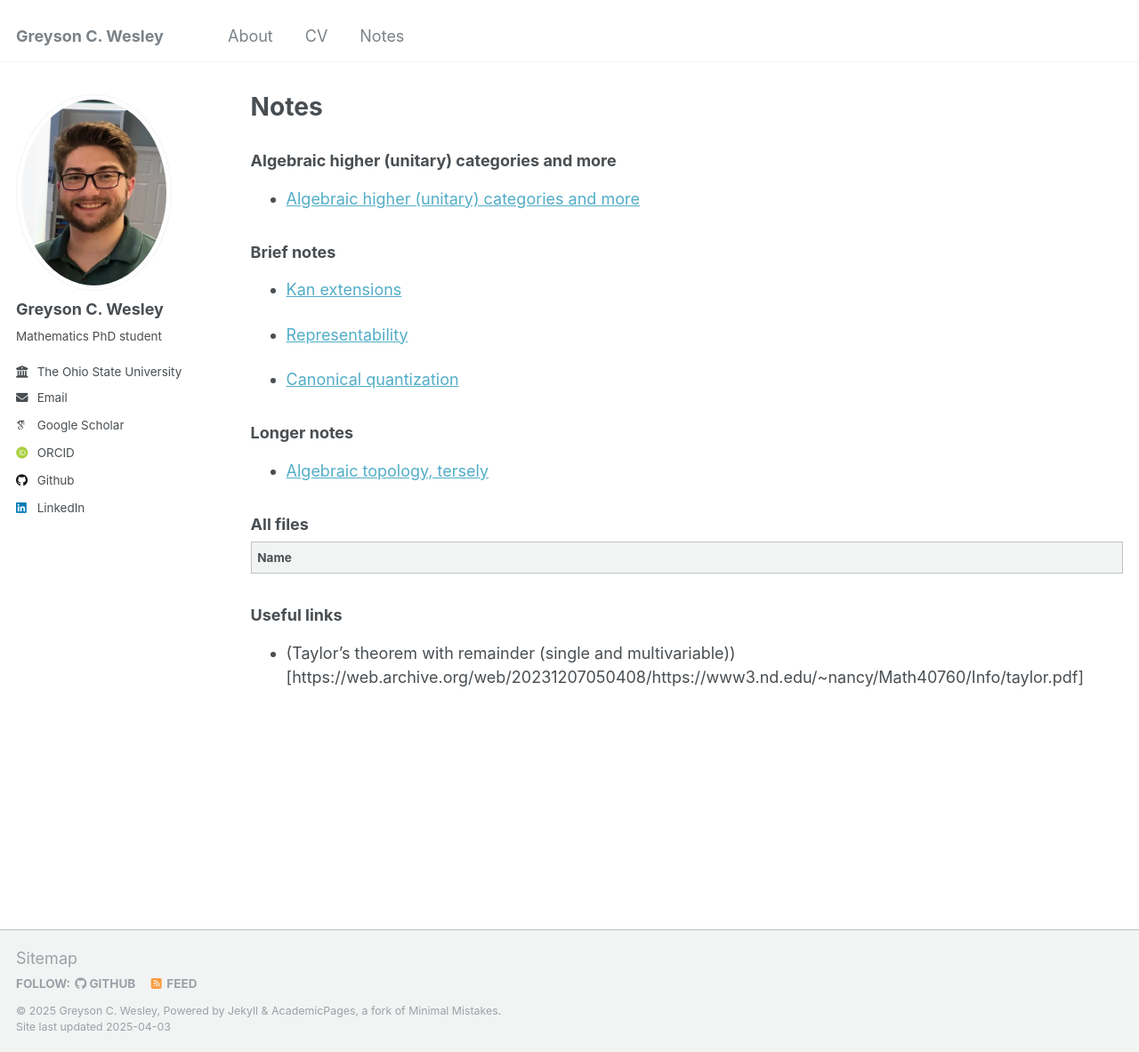
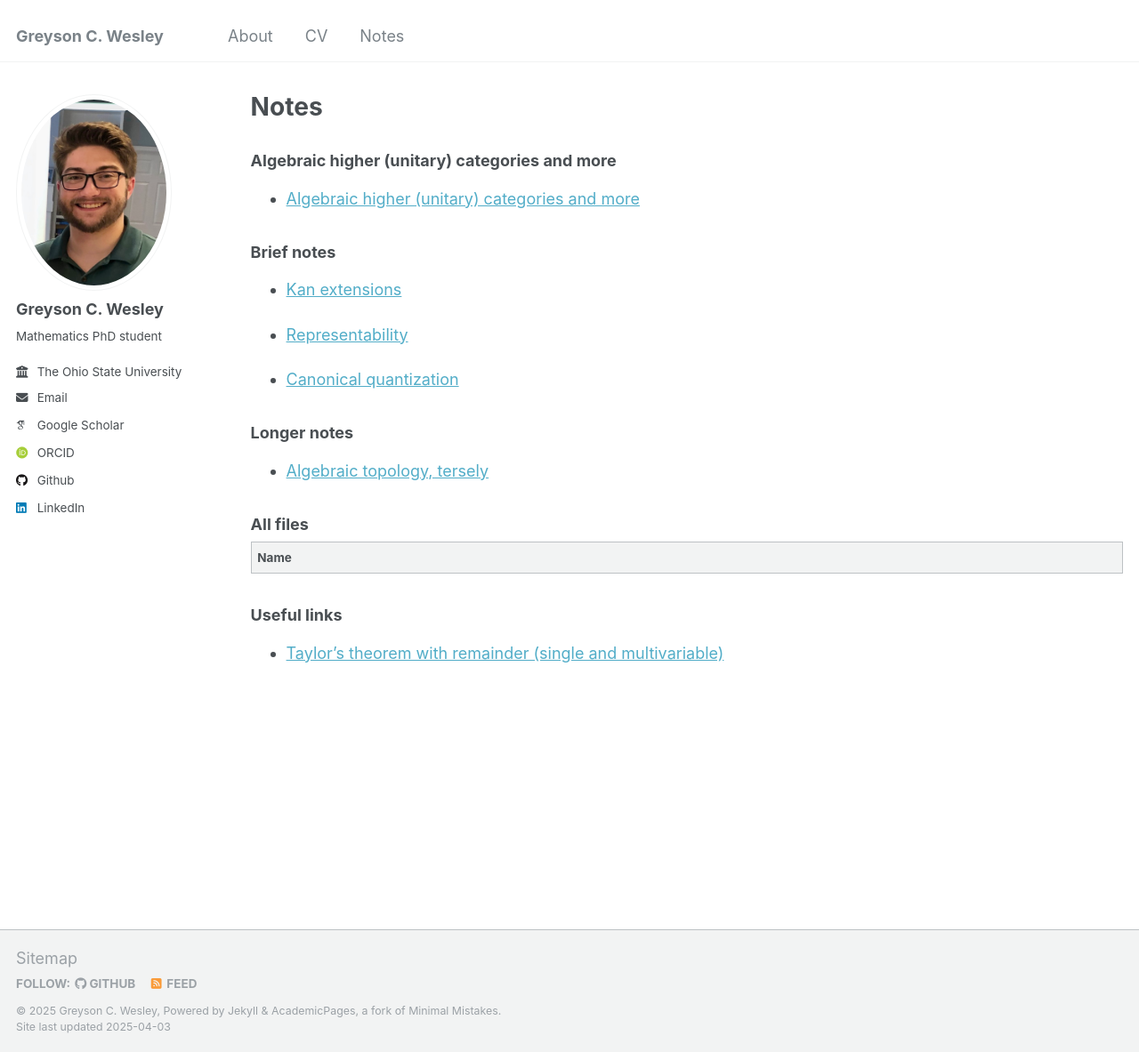
Before and after one commit to gwesley96/gwesley96.github.io, a Jekyll site: the page built from _pages/files.md, in a window 1280 px wide and 1183 px high. Shown: the whole window at 89% size. Built offline with Jekyll 4.4.1, drawn with Linux system fonts in a browser that asks for light colours; some web fonts are replaced.

Commit message:
link fix

```diff
--- a/_pages/files.md
+++ b/_pages/files.md
@@ -46,4 +46,4 @@ layout: archive
 </table>
 
 ### Useful links
-- (Taylor's theorem with remainder (single and multivariable))[https://web.archive.org/web/20231207050408/https://www3.nd.edu/~nancy/Math40760/Info/taylor.pdf]
+- [Taylor’s theorem with remainder (single and multivariable)](https://web.archive.org/web/20231207050408/https://www3.nd.edu/~nancy/Math40760/Info/taylor.pdf)
```
